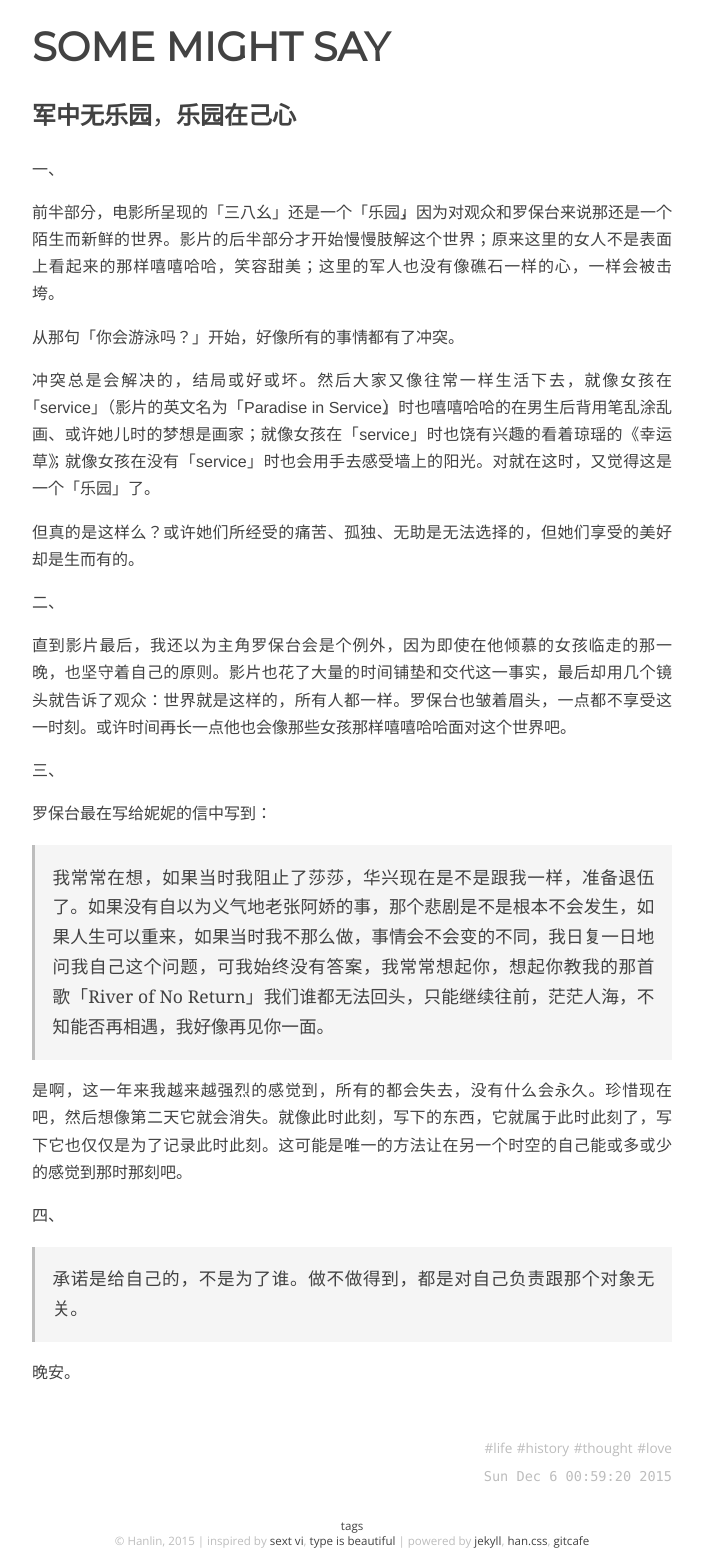
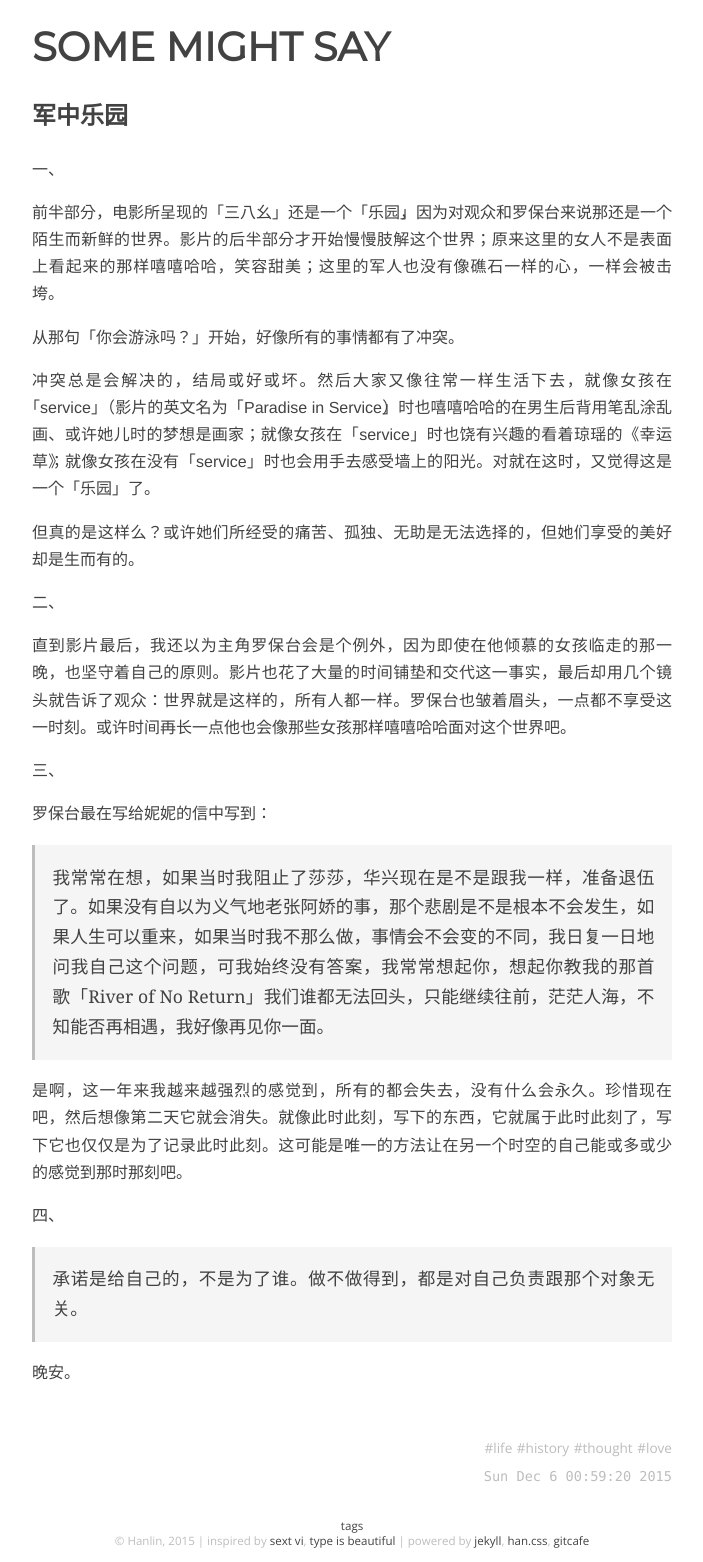
Before and after one commit to onion7878/word, a Jekyll site: the page built from _posts/2015-12-06-paradise-in-service.md, in a window 1280 px wide. Shown: the whole page, without its empty margins (288-991 px from the left). Built offline with Jekyll 4.4.1, drawn with Linux system fonts in a browser that asks for light colours; Markdown is read by kramdown in place of the engine named in the settings.

Commit message:
change title

```diff
--- a/_posts/2015-12-06-paradise-in-service.md
+++ b/_posts/2015-12-06-paradise-in-service.md
@@ -1,7 +1,7 @@
 ---
 
 layout: post
-title: 军中无乐园，乐园在己心
+title: 军中乐园
 date: 15-12-06 00:59:20
 tags: [life, history, thought, love]
 categories: [film]
```
